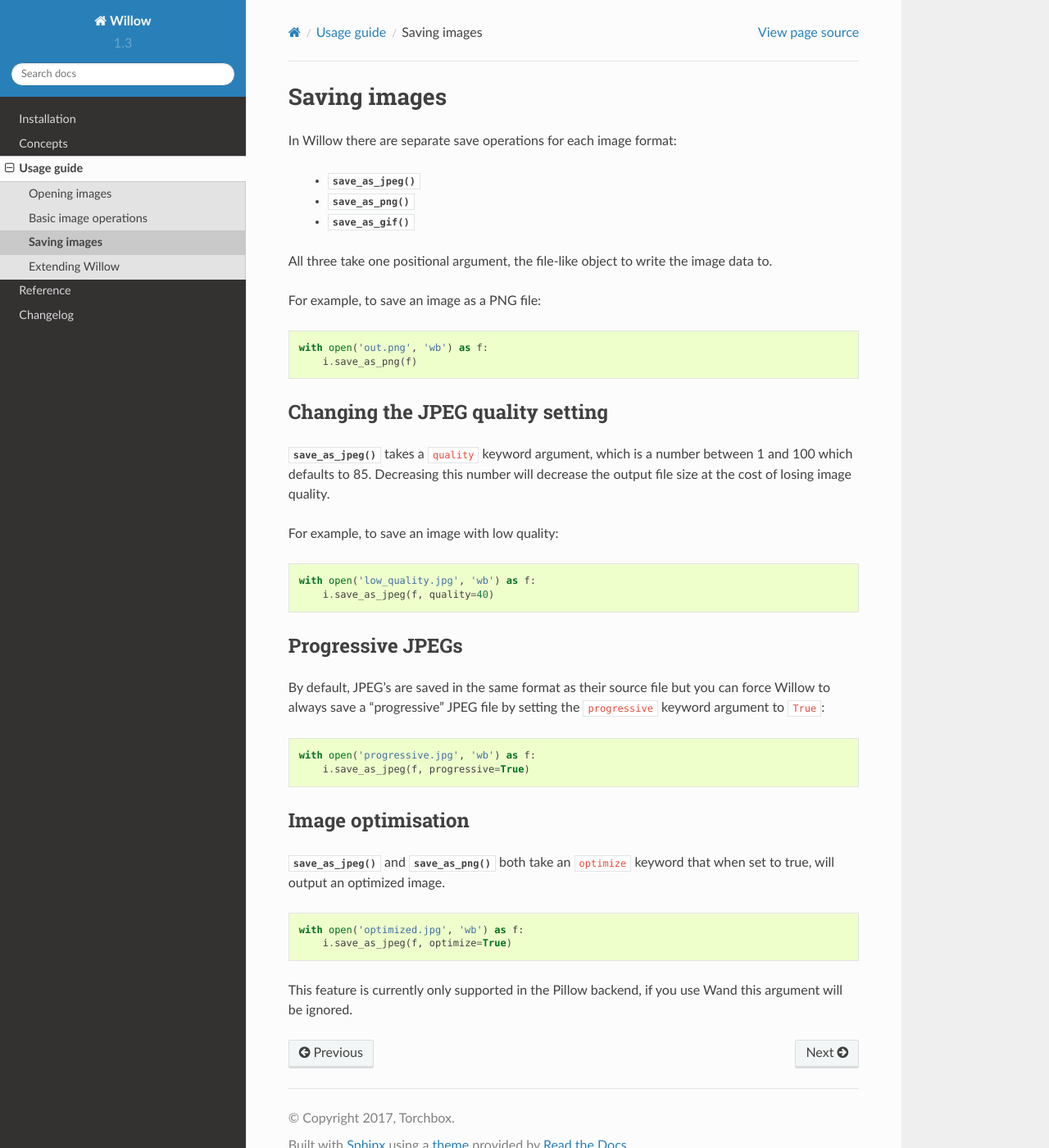
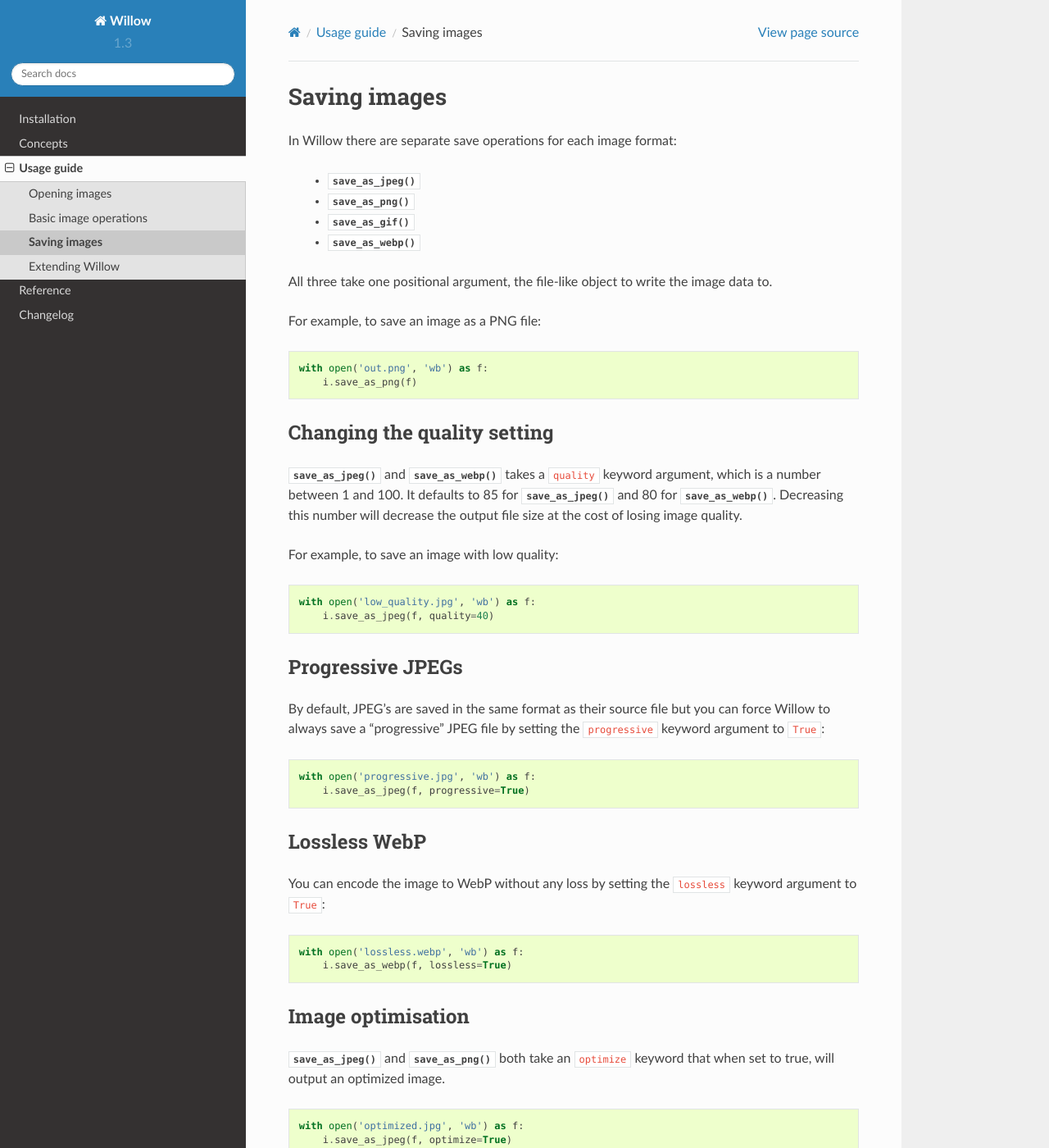
Before and after one commit to wagtail/Willow, a Sphinx documentation site: the page built from docs/guide/save.rst, in a window 1280 px wide and 1400 px high. Shown: the whole window at 82% size. Built offline with Sphinx 7.4.7 and the Read the Docs theme 2.0.0, drawn with Linux system fonts in a browser that asks for light colours.

Commit message:
Add WebP save information

```diff
--- a/docs/guide/save.rst
+++ b/docs/guide/save.rst
@@ -6,6 +6,7 @@
  - :meth:`~Image.save_as_jpeg`
  - :meth:`~Image.save_as_png`
  - :meth:`~Image.save_as_gif`
+ - :meth:`~Image.save_as_webp`
 
 All three take one positional argument, the file-like object to write the image
 data to.
@@ -17,12 +18,14 @@
     with open('out.png', 'wb') as f:
         i.save_as_png(f)
 
-Changing the JPEG quality setting
+Changing the quality setting
 ---------------------------------
 
-:meth:`~Image.save_as_jpeg` takes a ``quality`` keyword argument, which is a
-number between 1 and 100 which defaults to 85. Decreasing this number will
-decrease the output file size at the cost of losing image quality.
+:meth:`~Image.save_as_jpeg` and :meth:`~Image.save_as_webp` takes a ``quality``
+keyword argument, which is a number between 1 and 100. It defaults to 85
+for :meth:`~Image.save_as_jpeg` and 80 for :meth:`~Image.save_as_webp`.
+Decreasing this number will decrease the output file size at the cost
+of losing image quality.
 
 For example, to save an image with low quality:
 
@@ -43,6 +46,17 @@
     with open('progressive.jpg', 'wb') as f:
         i.save_as_jpeg(f, progressive=True)
 
+Lossless WebP
+-----------------
+
+You can encode the image to WebP without any loss by setting the
+``lossless`` keyword argument to ``True``:
+
+.. code-block:: python
+
+    with open('lossless.webp', 'wb') as f:
+        i.save_as_webp(f, lossless=True)
+
 Image optimisation
 ------------------
 
```
